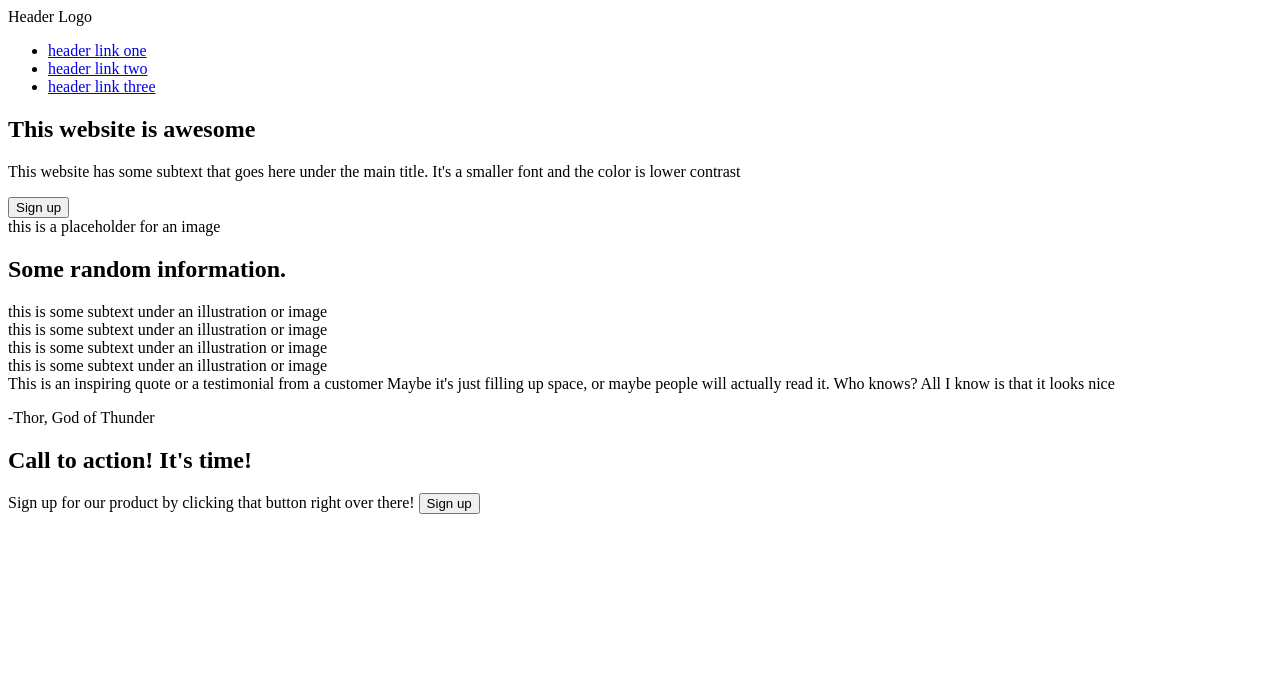
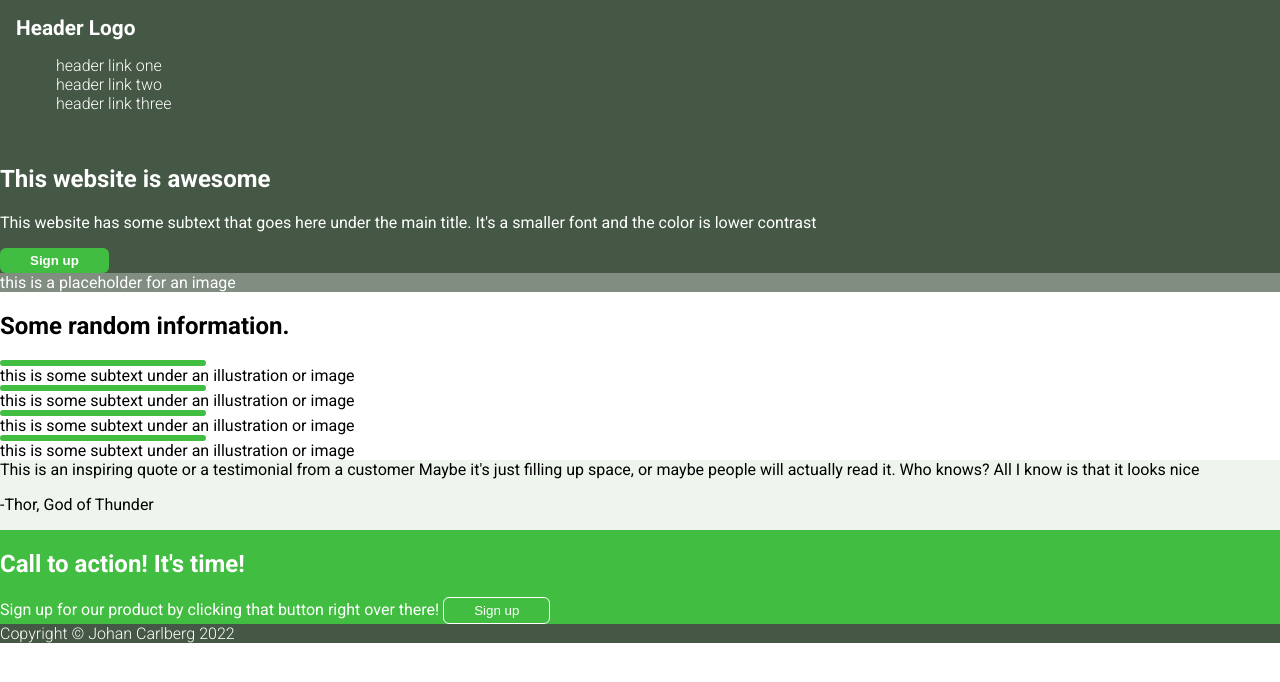
Before and after one commit to johanhcarlberg/odin-landingpage, a plain HTML site: page index.html in a window 1280 px wide. Drawn offline with Linux system fonts and the light colour scheme.

Commit message:
Add initial color styling

```diff
--- a/index.html
+++ b/index.html
@@ -3,6 +3,9 @@
 <head>
     <meta charset="utf-8">
     <title>Landing Page</title>
+    <link rel="preconnect" href="https://fonts.googleapis.com">
+    <link rel="preconnect" href="https://fonts.gstatic.com" crossorigin>
+    <link href="https://fonts.googleapis.com/css2?family=Roboto:ital,wght@0,100;0,300;0,400;0,500;0,700;0,900;1,100&display=swap" rel="stylesheet">
     <link rel="stylesheet" href="style.css">
 </head>
 <body>
@@ -32,22 +35,33 @@
 <div class="main-content">
     <h2>Some random information.</h2>
     <div class="content-card">
-        <div class="card-image"></div>
+        <div class="card-image">
+        </div>
         <div class="card-text">
             this is some subtext under an illustration or image
         </div>
-        <div class="card-image"></div>
+    </div>
+    <div class="content-card">
+        <div class="card-image">
+        </div>
         <div class="card-text">
             this is some subtext under an illustration or image
         </div>
-        <div class="card-image"></div>
+    </div>
+    <div class="content-card">
+        <div class="card-image">
+        </div>
         <div class="card-text">
             this is some subtext under an illustration or image
         </div>
-        <div class="card-image"></div>
+    </div>
+    <div class="content-card">
+        <div class="card-image">
+        </div>
         <div class="card-text">
             this is some subtext under an illustration or image
         </div>
+    </div>
     </div>
 </div>
 
@@ -58,12 +72,13 @@
     <p class="quote-name">-Thor, God of Thunder</p>
 </div>
 
+<div class="signup">
+    <h2>Call to action! It's time!</h2>
+    Sign up for our product by clicking that button right over there!
+    <button class="border-signup-button">Sign up</button>
+</div>
 <div class="footer">
-    <div class="signup">
-        <h2>Call to action! It's time!</h2>
-        Sign up for our product by clicking that button right over there!
-        <button class="footer-signup-button">Sign up</button>
-    </div>
+    Copyright &copy; Johan Carlberg 2022
 </div>
 </body>
 </html>
--- a/style.css
+++ b/style.css
@@ -0,0 +1,75 @@
+body {
+    display: flex;
+    height: 100vh;
+    flex-direction: column;
+    font-family: 'Roboto', sans-serif;
+    padding: 0;
+    margin: 0;
+}
+
+.header, .top-content {
+    background-color: rgb(69, 87, 69);
+    color: #fff;
+}
+
+.header {
+    padding: 16px;
+}
+
+.logo {
+    font-size: 1.3rem;
+    font-weight: 700;
+}
+
+.header a {
+    text-decoration: none;
+    color: #fff;
+    font-weight: 300;
+}
+
+.header li {
+    list-style: none;
+}
+
+.top-image {
+    background-color: rgb(129, 141, 129);
+}
+
+.top-signup-button {
+    background-color: rgb(65, 190, 65);
+    font-weight: 600;
+}
+
+button {
+    padding: 5px 30px;
+    border-radius: 6px;
+    color: #fff;
+    outline: none;
+    border: none;
+}
+
+.card-image {
+    border: 3px solid rgb(65, 190, 65);
+    border-radius: 6px;
+    width: 200px;
+}
+
+.quote-content {
+    background-color: rgb(237, 245, 237);
+}
+
+.signup {
+    background-color: rgb(65, 190, 65);
+    color: #fff;
+}
+
+.border-signup-button {
+    background-color: rgb(65, 190, 65);
+    border: 1px solid #fff;
+}
+
+.footer {
+    background-color: rgb(69, 87, 69);
+    color: #fff;
+    font-weight: 300;
+}
```
